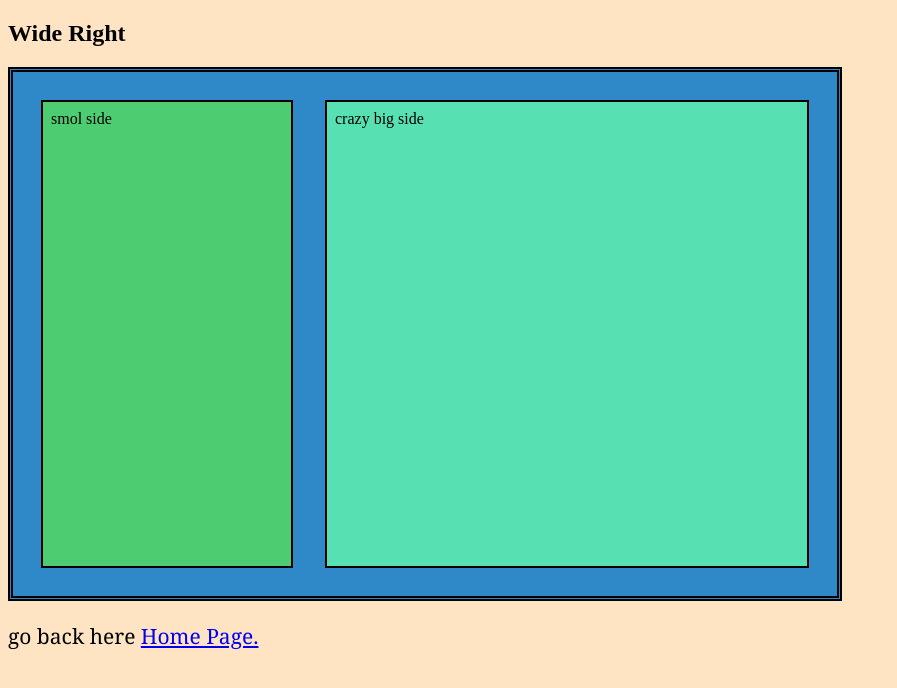
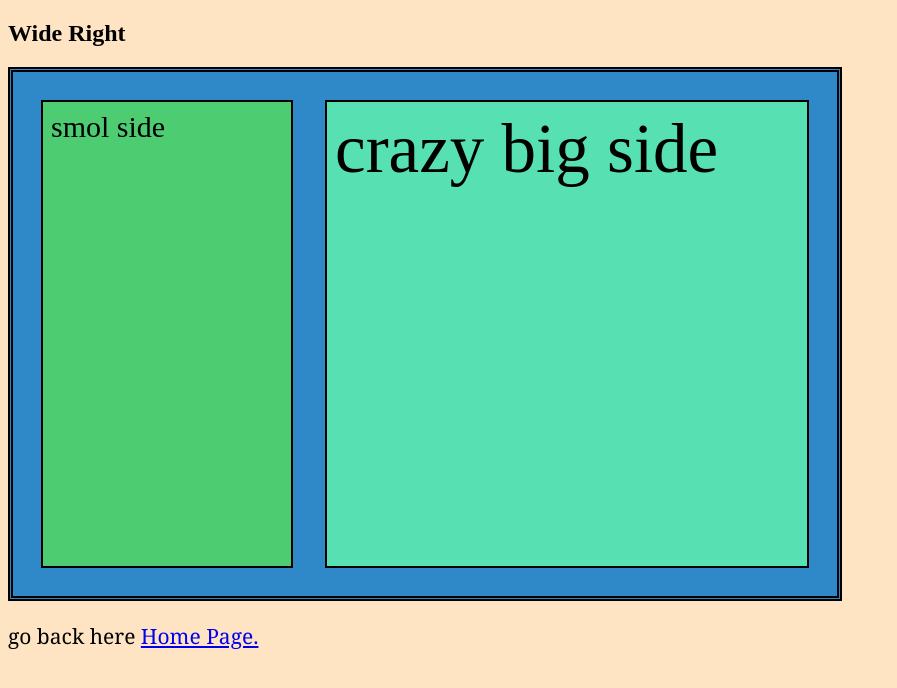
Before and after one commit to courtneykang/CourtneySite, a plain HTML site: page wide-right.html in a window 1280 px wide. Shown: the whole page, without its empty margins (0-897 px from the left). Drawn offline with Linux system fonts and the light colour scheme.

Commit message:
font size

```diff
--- a/wide-right.html
+++ b/wide-right.html
@@ -31,6 +31,7 @@
     }
     .wr-right{
         background-color: rgb(87, 225, 179);
+        font-size: 69px;
         color: black;
         border: solid 2px black;
         padding: 1%;
@@ -39,6 +40,7 @@
     }
     .wr-left{
         background-color: rgb(77, 204, 113);
+        font-size: 30px;
         color: black;
         border: solid 2px black;
         padding: 1%;
```
